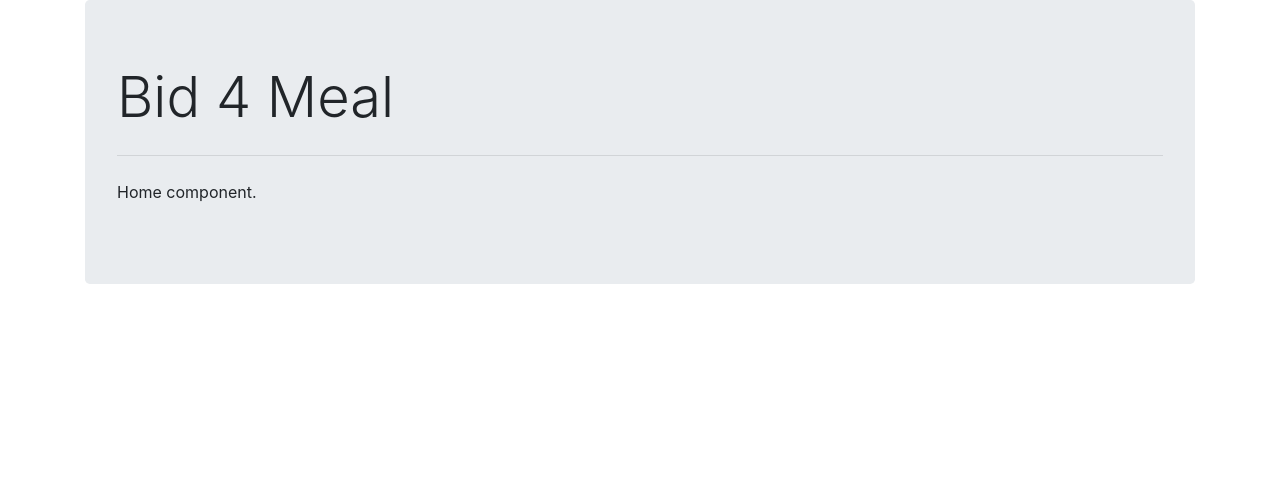
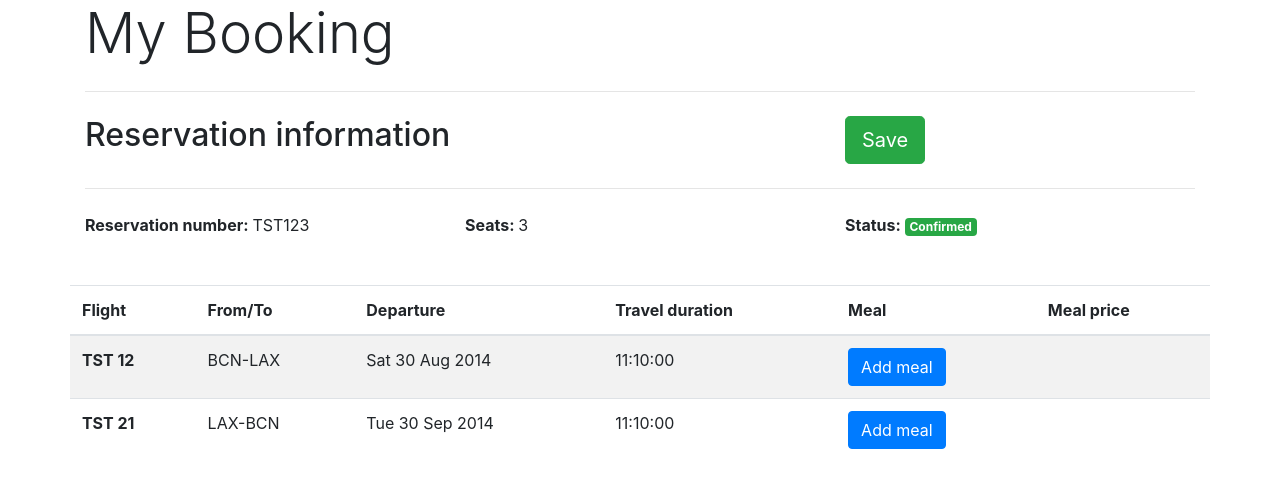
Before and after one commit to reinierpd/bid4meal, a React app: page / in a window 1280 px wide. Shown: the top 488 px of the page. Built offline with nearby package versions, Linux system fonts and the light colour scheme.

Commit message:
Implementing meals reserve

```diff
--- /dev/null
+++ b/src/components/booking/booking.jsx
@@ -0,0 +1,234 @@
+/* eslint-disable react/no-unused-state */
+import React from "react";
+import Row from "react-bootstrap/Row";
+import Col from "react-bootstrap/Col";
+import Button from "react-bootstrap/Button";
+import Badge from "react-bootstrap/Badge";
+import Table from "react-bootstrap/Table";
+import MealForm from "components/form";
+import Moment from "react-moment";
+
+const inputData = {
+  booking: {
+    recordLocator: "TST123",
+    status: "Confirmed",
+    culture: "en-US",
+    passengers: [
+      {
+        firstName: "Burt",
+        lastName: "Reynolds",
+        prefix: "Mr",
+        gender: "Male",
+        type: "Adult"
+      },
+      {
+        firstName: "Susan",
+        lastName: "Clark",
+        prefix: "Mrs",
+        gender: "Female",
+        type: "Adult"
+      },
+      {
+        firstName: "Kevin",
+        lastName: "Reynolds",
+        prefix: "Mr",
+        gender: "Male",
+        type: "Child"
+      }
+    ],
+    journeys: [
+      {
+        key: "TST12 BCN-LAX 30/08/2014 08:35",
+        flight: "TST 12",
+        departure: "BCN",
+        departureDate: "2014-08-30T08:35:00.000+08:00",
+        arrival: "LAX",
+        arrivalDate: "2014-08-30T19:45:00.000+08:00"
+      },
+      {
+        key: "TST21 LAX-BCN 30/09/2014 08:35",
+        flight: "TST 21",
+        departure: "LAX",
+        departureDate: "2014-09-30T08:35:00.000+08:00",
+        arrival: "BCN",
+        arrivalDate: "2014-09-30T19:45:00.000+08:00"
+      }
+    ]
+  },
+  options: [
+    {
+      mealId: "ML01",
+      desc: "Snacks & Soda",
+      priceRange: {
+        min: 0,
+        max: 20,
+        jump: 5
+      },
+      currency: "EUR"
+    },
+    {
+      mealId: "ML02",
+      desc: "Light Dinner: Salad & Wine",
+      priceRange: {
+        min: 0,
+        max: 50,
+        jump: 10
+      },
+      currency: "EUR"
+    },
+    {
+      mealId: "ML03",
+      desc:
+        "Dinner or Lunch: Meat with Pasta, Salad, Brad rolls, Tiramisu Cake, " +
+        "Cheese and Crackers.",
+      priceRange: {
+        min: 0,
+        max: 100,
+        jump: 25
+      },
+      currency: "EUR"
+    },
+    {
+      mealId: "ML04",
+      desc: "Breackfast: Yogurt, Juice or Cooffe, Bread and Cookies",
+      priceRange: {
+        min: 0,
+        max: 20,
+        jump: 5
+      },
+      currency: "EUR"
+    }
+  ]
+};
+
+class Booking extends React.Component {
+  constructor(props) {
+    super(props);
+    this.state = {
+      addedMeals: [],
+      showModal: false,
+      editingFlight: null
+    };
+  }
+
+  modalHide = added => {
+    const newState = { showModal: false, editingFlight: null };
+    if (added) {
+      const { addedMeals, editingFlight } = this.state;
+      newState.addedMeals = [
+        ...addedMeals,
+        { journeyKey: editingFlight, ...added }
+      ];
+    }
+    this.setState(newState);
+  };
+
+  sendData = () => {
+    const { addedMeals } = this.state;
+    console.log(addedMeals);
+    alert(JSON.stringify(addedMeals));
+  };
+
+  openModal = editingFlight => {
+    this.setState({ showModal: true, editingFlight });
+  };
+
+  getAddedMeal = journeyKey => {
+    const { addedMeals } = this.state;
+    return addedMeals.find(item => item.journeyKey === journeyKey);
+  };
+
+  render() {
+    const { booking, options } = inputData;
+    const { showModal } = this.state;
+    return (
+      <React.Fragment>
+        <Row>
+          <Col sm="8">
+            <h2>Reservation information</h2>
+          </Col>
+          <Col sm="4">
+            <Button variant="success" size="lg" onClick={this.sendData}>
+              Save
+            </Button>
+          </Col>
+        </Row>
+
+        <hr className="my-4" />
+        <Row className="mb-5">
+          <Col xs={4}>
+            <strong>Reservation number: </strong>
+            {booking.recordLocator}
+          </Col>
+          <Col xs={4}>
+            <strong>Seats: </strong>
+            {booking.passengers.length}
+          </Col>
+          <Col xs={4}>
+            <strong>Status: </strong>
+            <Badge variant="success">{booking.status}</Badge>
+          </Col>
+        </Row>
+        <Row>
+          <Table responsive striped>
+            <thead>
+              <tr>
+                <th>Flight</th>
+                <th>From/To</th>
+                <th>Departure</th>
+                <th>Travel duration</th>
+                <th>Meal</th>
+                <th>Meal price</th>
+              </tr>
+            </thead>
+            <tbody>
+              {booking.journeys.map(journey => {
+                const addedMeal = this.getAddedMeal(journey.key);
+                return (
+                  <tr key={journey.key}>
+                    <td>
+                      <strong>{journey.flight}</strong>
+                    </td>
+                    <td>
+                      {journey.departure}
+                      {"-"}
+                      {journey.arrival}
+                    </td>
+                    <td>
+                      <Moment format="ddd DD MMM YYYY">
+                        {journey.departureDate}
+                      </Moment>
+                    </td>
+                    <td>
+                      <Moment
+                        date={journey.arrivalDate}
+                        duration={journey.departureDate}
+                      />
+                    </td>
+                    <td>
+                      {addedMeal ? (
+                        addedMeal.desc
+                      ) : (
+                        <Button onClick={() => this.openModal(journey.key)}>
+                          Add meal
+                        </Button>
+                      )}
+                    </td>
+                    <td>{addedMeal && addedMeal.amount}</td>
+                  </tr>
+                );
+              })}
+            </tbody>
+          </Table>
+        </Row>
+        <MealForm
+          meals={options}
+          showModal={showModal}
+          onHide={this.modalHide}
+        />
+      </React.Fragment>
+    );
+  }
+}
+
+export default Booking;
--- /dev/null
+++ b/src/components/booking/package.json
@@ -0,0 +1,6 @@
+{
+  "name": "booking",
+  "version": "0.0.1",
+  "private": true,
+  "main": "booking.jsx"
+}
--- a/src/components/main/main.jsx
+++ b/src/components/main/main.jsx
@@ -13,6 +13,6 @@ const Main = ({ views }) => (
 );
 
 Main.propTypes = {
-  views: PropTypes.instanceOf(PropTypes.Array).isRequired
+  views: PropTypes.arrayOf(PropTypes.shape({})).isRequired
 };
 export default Main;
--- a/src/views/home/home.jsx
+++ b/src/views/home/home.jsx
@@ -1,13 +1,13 @@
 import React from "react";
+import Container from "react-bootstrap/Container";
+import Booking from "components/booking";
 
 const Home = () => (
-  <div className="container">
-    <div className="jumbotron">
-      <h1 className="display-4">Bid 4 Meal</h1>
-      <hr className="my-4" />
-      <p>Home component.</p>
-    </div>
-  </div>
+  <Container>
+    <h1 className="display-4">My Booking</h1>
+    <hr className="my-4" />
+    <Booking />
+  </Container>
 );
 
 export default Home;
```
